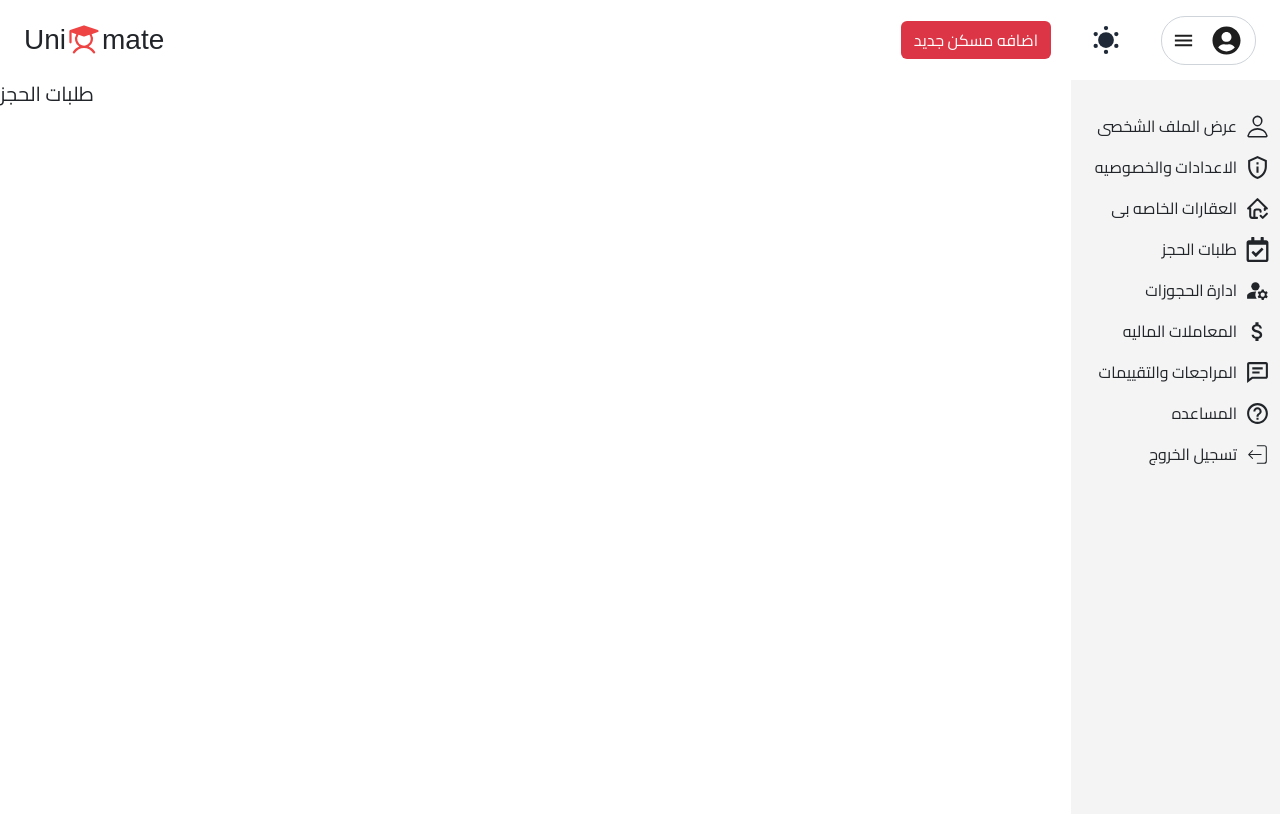
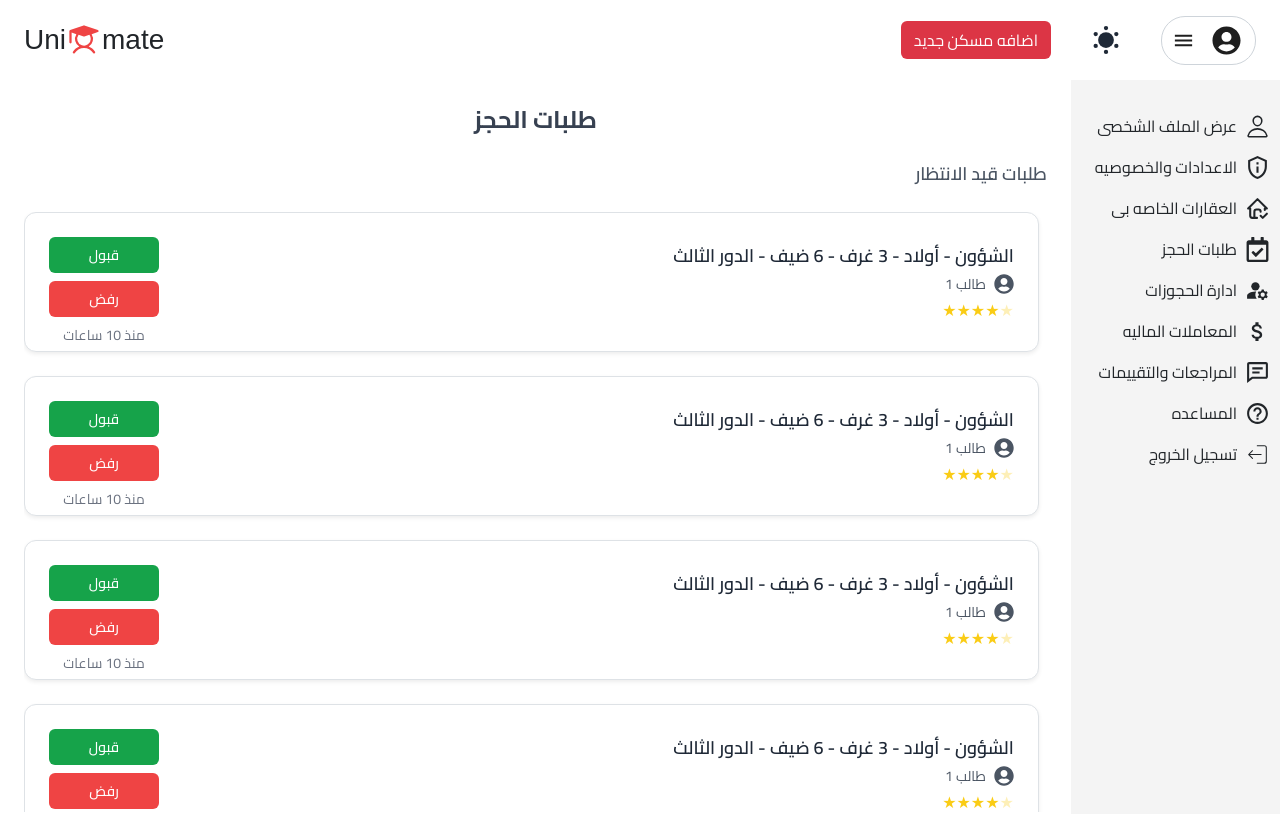
Before and after one commit to Mahmoud-Abd-Elrazek/Unimate, a React (Vite) app: page /auther/reservation_requests_Owner in a window 1280 px wide. Shown: the top 814 px of the page. Built offline with nearby package versions, Linux system fonts and the light colour scheme; a web font is replaced by a local one.

Commit message:
Create reservation_requests_Owner

```diff
--- a/src/pages/Profile/profile.tsx
+++ b/src/pages/Profile/profile.tsx
@@ -36,7 +36,7 @@ const UserProfile = () => {
         </div>
 
         {/* صورة البروفايل */}
-        <div className="flex justify-center items-start ml-10" >
+        <div className="flex justify-center items-start ml-10 pt-[40px]" >
         <FaUserCircle className="w-48 h-48 text-gray-400" />
         </div>
       </div>
--- a/src/pages/Reservation_requests_Owner/reservation_requests_Owner.tsx
+++ b/src/pages/Reservation_requests_Owner/reservation_requests_Owner.tsx
@@ -1,9 +1,95 @@
-// import React from 'react'
+import { FaUserCircle } from "react-icons/fa";
+import { Button } from "../../components/ui/button";
 
-export default function Reservation_requests_Owner() {
+export default function MyProperties() {
+  const requests = [
+    {
+      id: 1,
+      description: "الشؤون - أولاد - 3 غرف - 6 ضيف - الدور الثالث",
+      timeAgo: "منذ 10 ساعات",
+      requester: "طالب 1",
+      rating: 4,
+    },
+    {
+      id: 2,
+      description: "الشؤون - أولاد - 3 غرف - 6 ضيف - الدور الثالث",
+      timeAgo: "منذ 10 ساعات",
+      requester: "طالب 1",
+      rating: 4,
+    },
+    {
+      id: 3,
+      description: "الشؤون - أولاد - 3 غرف - 6 ضيف - الدور الثالث",
+      timeAgo: "منذ 10 ساعات",
+      requester: "طالب 1",
+      rating: 4,
+    },
+    {
+      id: 4,
+      description: "الشؤون - أولاد - 3 غرف - 6 ضيف - الدور الثالث",
+      timeAgo: "منذ 10 ساعات",
+      requester: "طالب 1",
+      rating: 4,
+    },
+    {
+      id: 5,
+      description: "الشؤون - أولاد - 3 غرف - 6 ضيف - الدور الثالث",
+      timeAgo: "منذ 10 ساعات",
+      requester: "طالب 1",
+      rating: 4,
+    },
+    {
+      id: 6,
+      description: "الشؤون - أولاد - 3 غرف - 6 ضيف - الدور الثالث",
+      timeAgo: "منذ 10 ساعات",
+      requester: "طالب 1",
+      rating: 4,
+    },
+  ];
+
   return (
-    <div>
-      <h1 className="text-xl">طلبات الحجز</h1>
+    <div className="flex flex-col h-full p-4 gap-6">
+      <h1 className="text-center text-2xl font-bold text-gray-700">طلبات الحجز</h1>
+
+      <div className="flex justify-end">
+        <h2 className="text-lg font-semibold text-gray-600">طلبات قيد الانتظار</h2>
+      </div>
+
+      {/* الكروت داخل سكرول */}
+      <div className="flex flex-col gap-4 overflow-y-auto h-[calc(100vh-200px)] scrollbar-hide pr-2">
+        {requests.map((req) => (
+          <div
+            key={req.id}
+            className="flex flex-col md:flex-row justify-between items-center gap-4 border rounded-xl p-4 shadow-sm bg-white"
+          >
+            {/* الأكشنات */}
+            <div className="flex flex-col items-center gap-2 h-[90px]">
+              <Button className="bg-green-600 text-white hover:bg-green-700 w-[110px]" onClick={() => { }}>
+                قبول
+              </Button>
+              <Button className="bg-red-500 text-white hover:bg-red-600 w-[110px]" onClick={() => { }}>
+                رفض
+              </Button>
+              <span className="text-sm text-gray-500">{req.timeAgo}</span>
+            </div>
+
+
+            {/* التفاصيل */}
+            <div className="flex-1 text-right">
+              <h3 className="text-md md:text-lg font-semibold text-gray-800">{req.description}</h3>
+              <div className="flex justify-end items-center gap-2 mt-1">
+                <span className="text-sm text-gray-600">{req.requester}</span>
+                <FaUserCircle className="text-xl text-gray-600" />
+              </div>
+              <div className="flex justify-end mt-1">
+                {Array.from({ length: 5 }).map((_, index) => (
+                  <span key={index} className={`text-yellow-400 ${index < req.rating ? '' : 'opacity-30'}`}>★</span>
+                ))}
+              </div>
+            </div>
+          </div>
+        ))}
+      </div>
     </div>
-  )
+  );
 }
--- a/src/pages/RoomDetails/roomDetails.tsx
+++ b/src/pages/RoomDetails/roomDetails.tsx
@@ -77,7 +77,7 @@ export default function RoomDetails() {
                 className="w-full h-[128px] object-cover rounded-md"
               />
               {/* زر اظهار كل الصور */}
-              <Link to='/img_details' className="absolute bottom-3 left-3 bg-green-600/90 hover:bg-green-700 text-white text-sm px-4 py-2 rounded-full flex items-center gap-2 shadow-md transition">
+              <Link to='/img_details' className="absolute bottom-3 left-3 bg-red-600/90 hover:bg-red-700 text-white text-sm px-4 py-2 rounded-full flex items-center gap-2 shadow-md transition">
                 <svg
                   xmlns="http://www.w3.org/2000/svg"
                   className="h-4 w-4"
```
Also changed, not shown: src/pages/Personal_Reviews/Personal_Reviews.tsx (+6 -6 lines).
